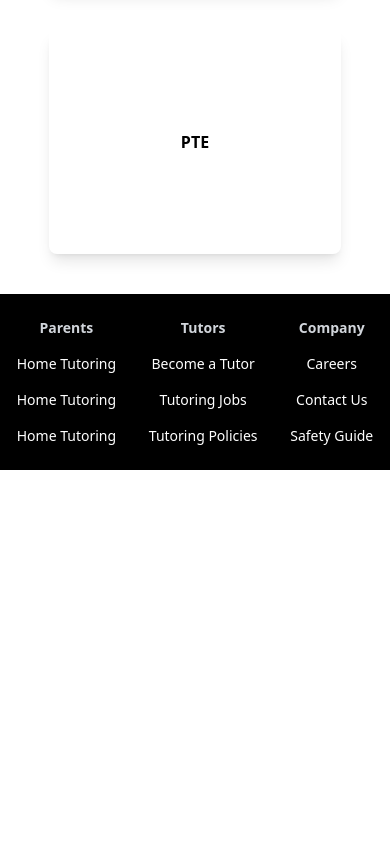
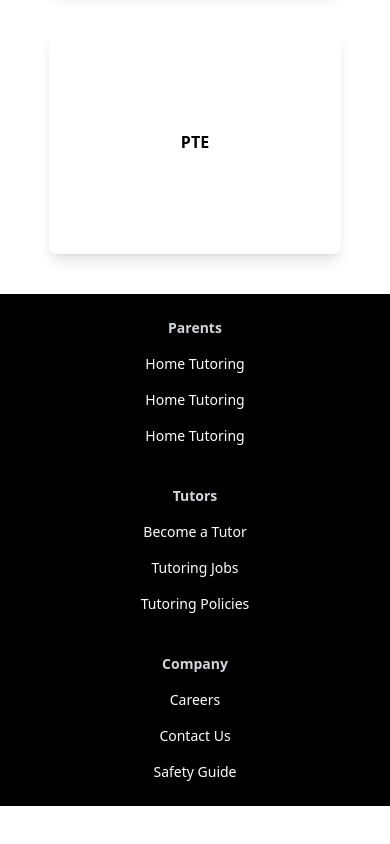
Before and after one commit to Mayor-Rhymes/learning-platform, a Vue app: page / in a window 390 px wide. Shown: the part 7251-8095 px from the top of the page. Before the commit the page ends 7881 px from the top, so only its background shows below. Built offline with nearby package versions, Linux system fonts and the light colour scheme; a web font is replaced by a local one.

Commit message:
Save another

```diff
--- a/src/components/Footer.vue
+++ b/src/components/Footer.vue
@@ -2,7 +2,7 @@
 
 
 <template>
-   <div className="flex gap-4 justify-evenly items-center text-sm bg-black text-white py-6">
+   <div className="flex flex-col lg:flex-row gap-10 lg:gap-4 justify-evenly items-center text-sm bg-black text-white py-6">
 
 
        <div className="flex flex-col gap-4 items-center">
```
